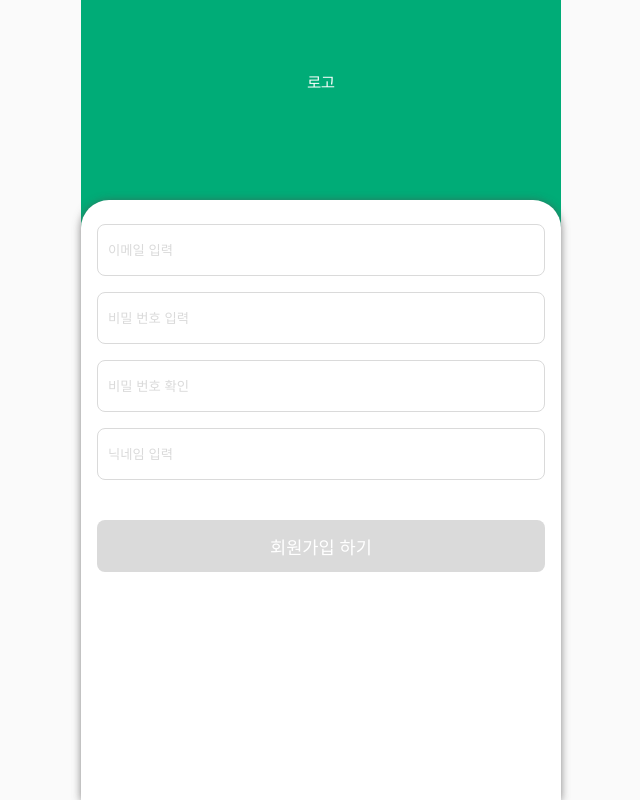
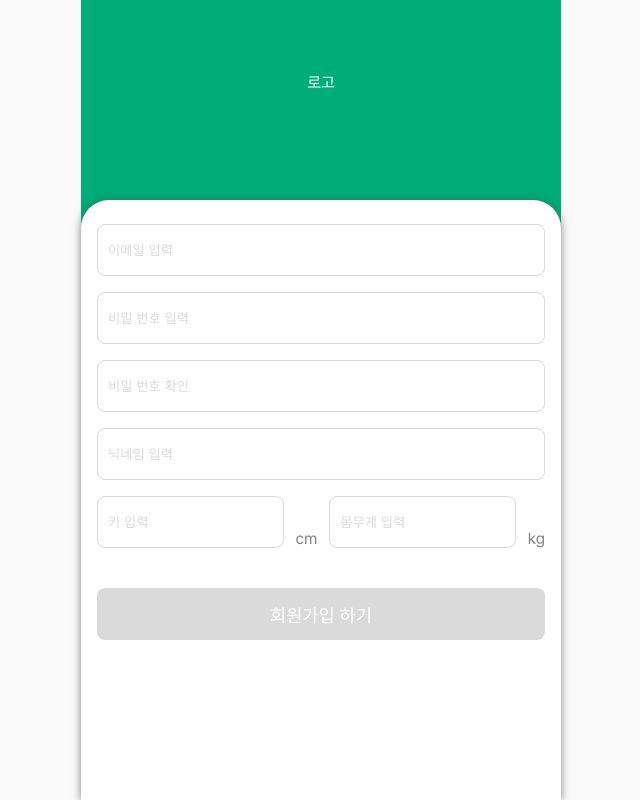
Before and after one commit to seefood-donga/seefood-Front, a Next.js app: page /sign-up in a window 1280 px wide. Shown: the whole page, without its empty margins (319-959 px from the left). Built offline with nearby package versions, Linux system fonts and the light colour scheme.

Commit message:
design: 회원가입 페이지 수정

```diff
--- a/components/auth/sign-up.tsx
+++ b/components/auth/sign-up.tsx
@@ -1,6 +1,6 @@
-import CustomInput from 'components/custom/input';
-import useInput from 'hooks/use-input';
-import React, { ChangeEvent, useCallback, useState } from 'react';
+import CustomInput from "components/custom/input";
+import useInput from "hooks/use-input";
+import React, { ChangeEvent, useCallback, useState } from "react";
 import styles from "styles/auth.module.scss";
 
 const SignUpForm = () => {
@@ -26,9 +26,9 @@ const SignUpForm = () => {
     [passwordChk]
   );
 
-  const onSubmit = useCallback((e)=>{
+  const onSubmit = useCallback((e) => {
     e.preventDefault();
-  },[]);
+  }, []);
   return (
     <>
       <form>
@@ -69,6 +69,18 @@ const SignUpForm = () => {
             message: errorMessage,
           }}
         />
+        <div className={styles.user}>
+          <CustomInput
+            inputType="text"
+            placeHolderMessage="키 입력"
+          />
+          <span>cm</span>
+          <CustomInput
+            inputType="text"
+            placeHolderMessage="몸무게 입력"
+          />
+          <span>kg</span>
+        </div>
         <button
           className={`${styles.button} ${
             !passwordError &&
@@ -88,9 +100,7 @@ const SignUpForm = () => {
         </button>
       </form>
     </>
-  )
+  );
 };
 
-
-
 export default SignUpForm;
--- a/styles/auth.module.scss
+++ b/styles/auth.module.scss
@@ -131,3 +131,19 @@
 .button.grey {
   background: #DADADA;
 }
+
+.user {
+  display: flex;
+  justify-content: space-between;
+  align-items: flex-end;
+  span{
+    margin-bottom: 16px;
+    color:#828385;
+  }
+  span:first-of-type{
+    margin: 0px 12px 16px 12px;
+  }
+  span:last-of-type{
+    margin-left: 12px;
+  }
+}
--- a/styles/globals.scss
+++ b/styles/globals.scss
@@ -8,6 +8,7 @@ body {
   font-family:Pretendard,-apple-system, BlinkMacSystemFont, Segoe UI, Roboto, Oxygen,
     Ubuntu, Cantarell, Fira Sans, Droid Sans, Helvetica Neue, sans-serif;
   background: var(--bg);
+  overflow: hidden;
 }
 
 #__next {
@@ -15,6 +16,7 @@ body {
   height: 100%;
   display: grid;
   place-items: center;
+  overflow-y: auto;
 }
 
 * {
```
